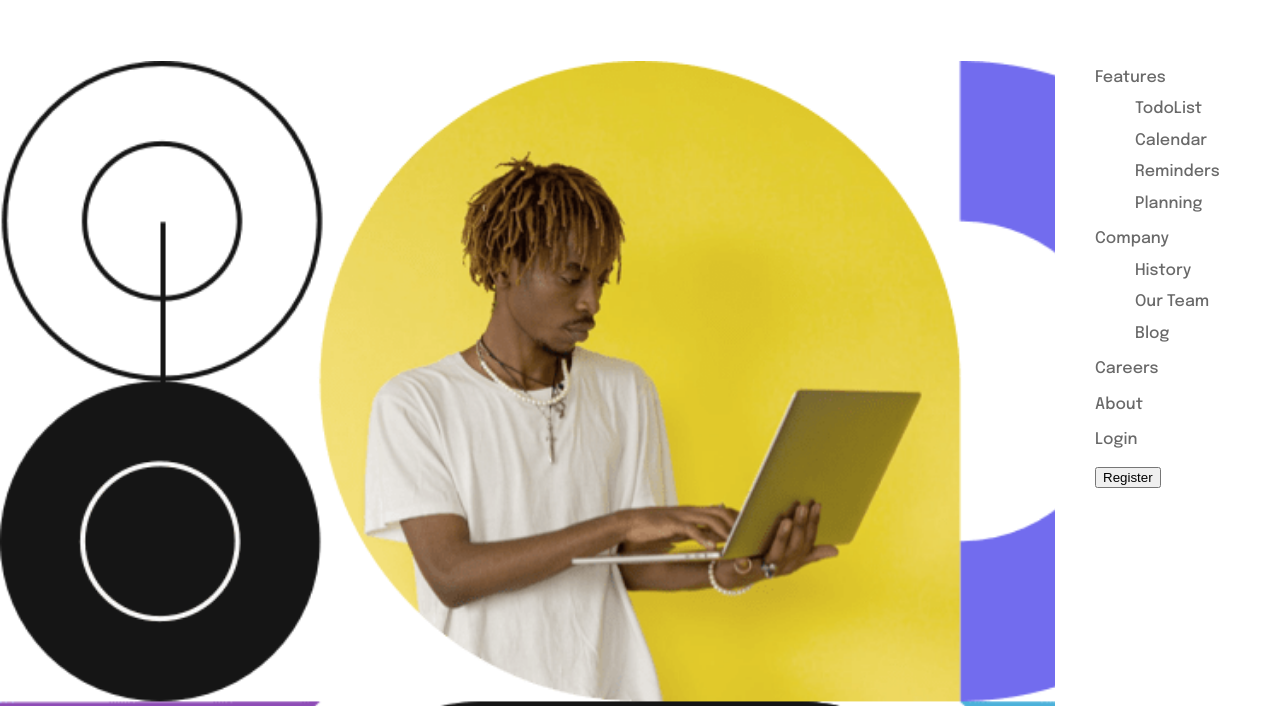
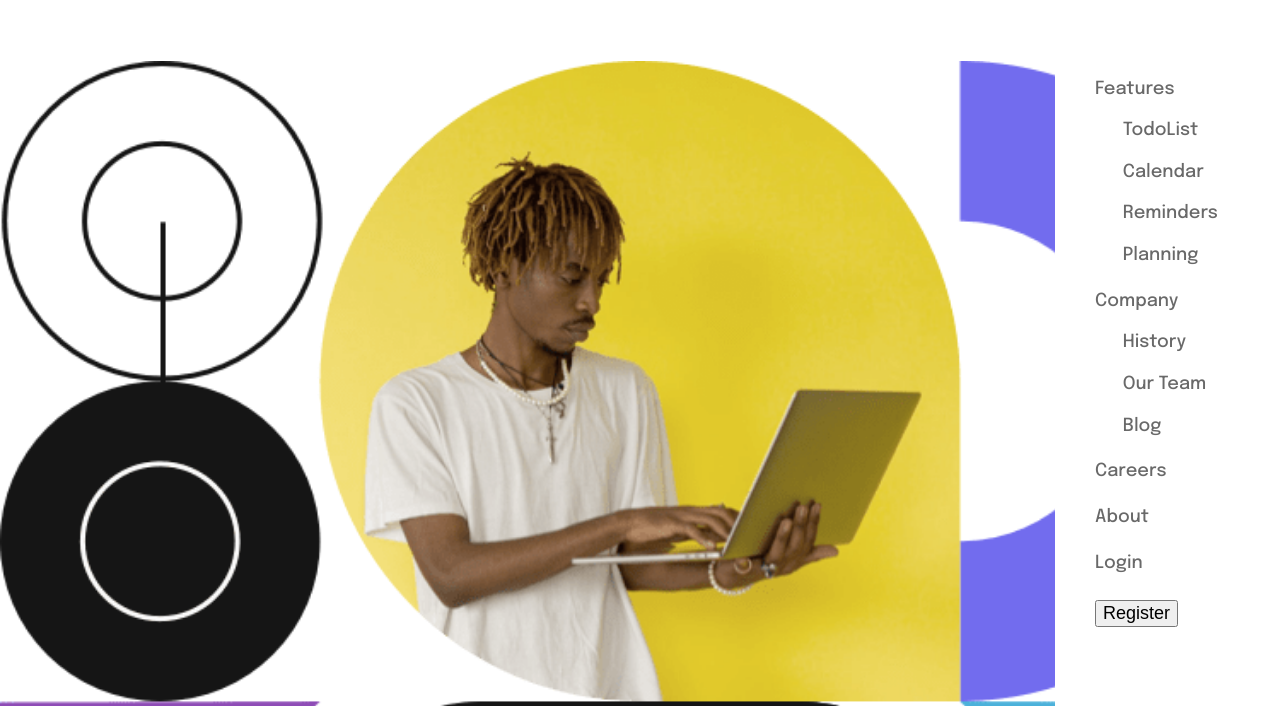
Before and after one commit to thewallandus/landing-page, a plain HTML site: page index.html in a window 1280 px wide. Shown: the part 94-800 px from the top of the page. Drawn offline with Linux system fonts and the light colour scheme.

Commit message:
sidemenu font size fix

```diff
--- a/css/style.css
+++ b/css/style.css
@@ -64,6 +64,7 @@ body {
 .sidebar * {
   list-style: none;
   text-decoration: none;
+  font-size: 18px;
 }
 
 .sidebar {
@@ -81,11 +82,15 @@ body {
 }
 
 .main-options {
-  margin: 10% 0;
+  margin: 15% 0;
+}
+
+.sublist-parent {
+  padding-left: 15%;
 }
 
 .sublist {
-  margin: 10% 0;
+  margin: 15% 0;
 }
 
 
--- a/index.html
+++ b/index.html
@@ -16,7 +16,7 @@
   <div class="sidebar">
     <ul class="menu-options">
       <li class="main-options">Features
-        <ul class="option-1-list">
+        <ul class="option-1-list sublist-parent">
           <li class="list1 sublist">TodoList</li>
           <li class="list1 sublist">Calendar</li>
           <li class="list1 sublist">Reminders</li>
@@ -24,7 +24,7 @@
         </ul>
       </li>
       <li class="main-options">Company
-        <ul class="option-2-list">
+        <ul class="option-2-list sublist-parent">
           <li class="list2 sublist">History</li>
           <li class="list2 sublist">Our Team</li>
           <li class="list2 sublist">Blog</li>
```
